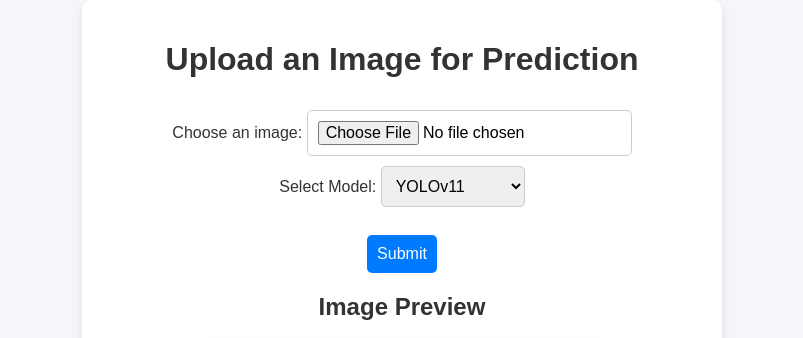
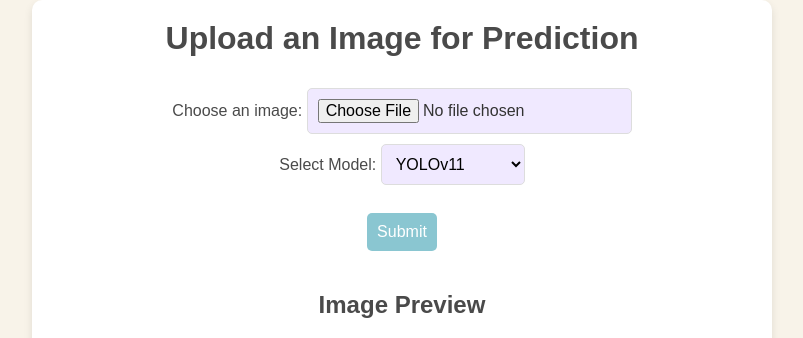
Before and after one commit to BeakedMan/Marine-Life_Detection, a Flask app: page / in a window 1280 px wide. Shown: the top 338 px of the page, without its empty margins (238-1041 px from the left). Run offline with Flask 3, Linux system fonts and the light colour scheme.

Commit message:
Enhanced css

```diff
--- a/static/css/styles.css
+++ b/static/css/styles.css
@@ -1,15 +1,20 @@
+/* General page styling */
 body {
     font-family: Arial, sans-serif;
-    background-color: #f4f6f9;
-    text-align: center;
+    background-color: #f8f3e9;  /* Soft pastel background */
     margin: 0;
     padding: 0;
+    display: flex;
+    justify-content: center;
+    align-items: center;
+    min-height: 100vh;
+    color: #333;
 }
 
+/* Container for centering content and adding padding */
 .container {
     width: 90%;
-    max-width: 600px;
-    margin: 0 auto;
+    max-width: 700px;
     padding: 20px;
     background-color: #ffffff;
     border-radius: 10px;
@@ -17,14 +22,23 @@ body {
     text-align: center;
 }
 
-h1, h2 {
-    color: #333;
+/* Header styles */
+h1 {
+    color: #4a4a4a;
     font-weight: bold;
+    margin-top: 0;
 }
 
-label {
+h2 {
+    color: #4a4a4a;
+    font-weight: bold;
+    padding-top: 20px; /* Add top padding to Image Preview heading */
+}
+
+/* Form input styles */
+form label {
     font-size: 1rem;
-    color: #333;
+    color: #4a4a4a;
 }
 
 input[type="file"],
@@ -34,38 +48,54 @@ button {
     font-size: 1rem;
     padding: 10px;
     border-radius: 5px;
-    border: 1px solid #ccc;
+    border: 1px solid #ddd;
+    background-color: #f0e9ff;  /* Light lavender background */
 }
 
+/* Button styling */
 button {
-    background-color: #007bff;
+    background-color: #8ac6d1;  /* Soft pastel teal */
     color: #ffffff;
     cursor: pointer;
     border: none;
+    transition: background-color 0.3s;
 }
 
 button:hover {
-    background-color: #0056b3;
+    background-color: #5da5b3;  /* Darker pastel teal */
 }
 
+/* Image preview styling */
 .image-preview {
-    max-width: 400px;
+    max-width: 90%;
     margin: 20px auto;
-    display: block;
     border-radius: 8px;
     box-shadow: 0px 4px 8px rgba(0, 0, 0, 0.2);
 }
 
+/* Prediction result container styling */
+#resultdiv {
+    margin: 0; /* Remove any margin */
+    padding: 0; /* Remove any padding */
+    background-color: transparent; /* Ensure background is fully transparent */
+    font-size: 1rem;
+    color: #4a4a4a;
+}
+
+/* List of predicted classes styling */
 .predicted-classes {
     list-style: none;
     padding: 0;
-    color: #333;
+    margin-top: 10px;
+    color: #4a4a4a;
+    text-align: left;
 }
 
 .predicted-classes li {
-    background-color: #007bff;
-    color: white;
-    padding: 5px;
+    background-color: #f9d5e5;  /* Light pastel pink */
+    color: #333;
+    padding: 5px 10px;
     border-radius: 5px;
     margin: 5px 0;
+    box-shadow: 0px 2px 4px rgba(0, 0, 0, 0.1);
 }
```
